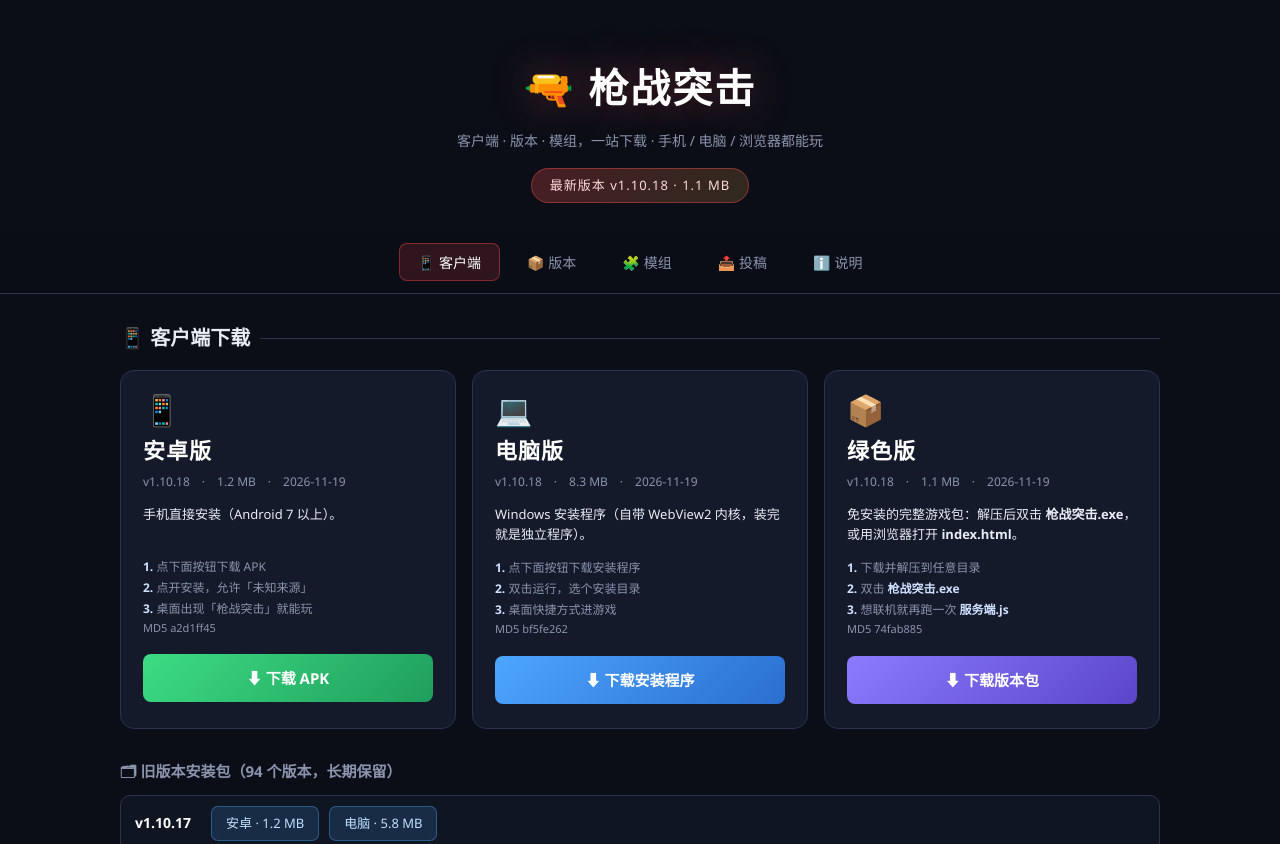
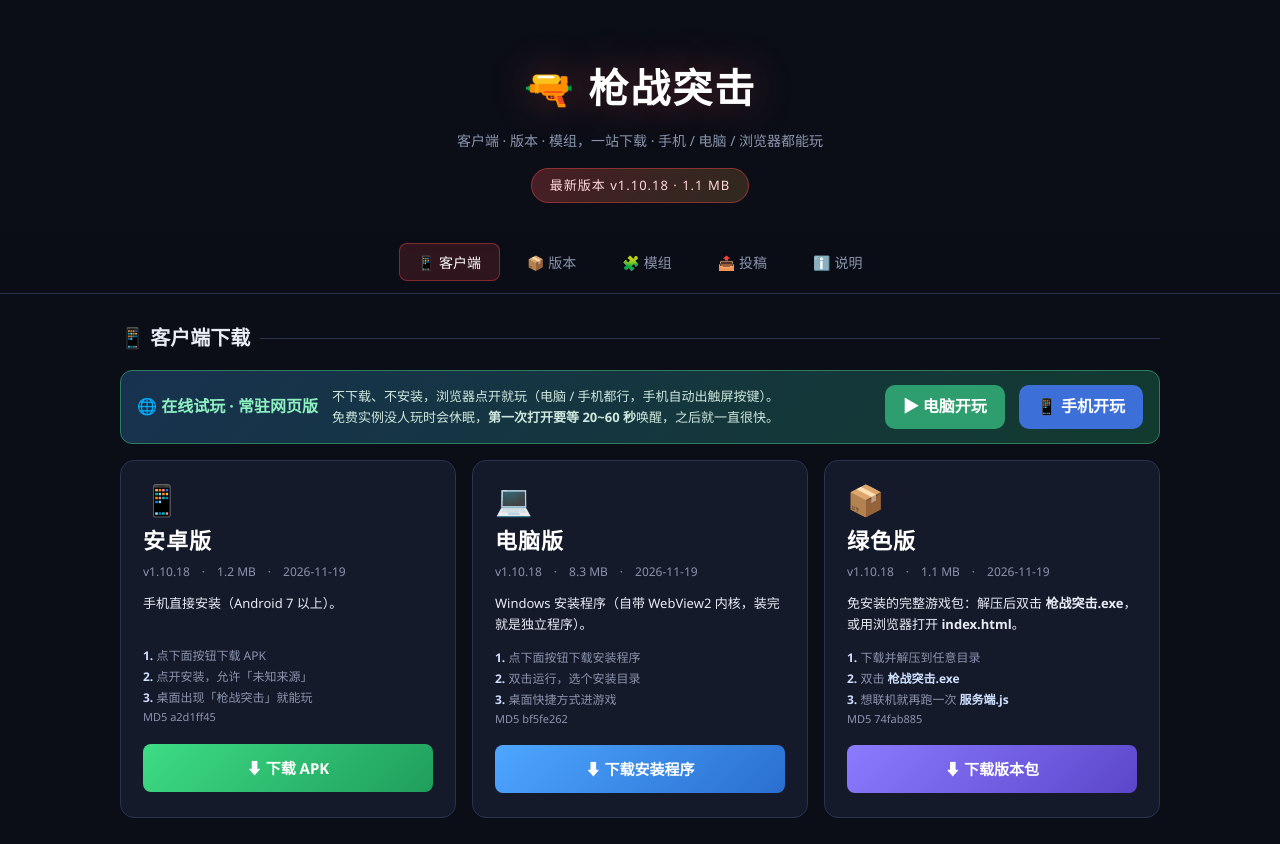
Before and after one commit to xintbc/qiangtuskill, a plain HTML site: page docs/index.html in a window 1280 px wide. Shown: the top 844 px of the page. Drawn offline with Linux system fonts and the light colour scheme.

Commit message:
官网：客户端页加「在线试玩·常驻网页版」入口（电脑/手机两个按钮 + 休眠说明）

```diff
--- a/docs/index.html
+++ b/docs/index.html
@@ -115,6 +115,23 @@
   <div id="loading">正在读取清单…</div>
 
   <section id="sec-client" class="hide"><h2>📱 客户端下载</h2>
+    <!-- 【2026-11-19】常驻网页版入口。以前这块只写在聊天记录里，官网找不到地址，
+         服务端一挂就彻底没人知道去哪儿玩 —— 现在钉在页面上，和安装包放一起。 -->
+    <div style="margin:0 0 16px;padding:14px 16px;border-radius:12px;
+                background:linear-gradient(135deg,#17324f,#123a2e);border:1px solid #2f7d5f;
+                display:flex;flex-wrap:wrap;align-items:center;gap:10px 14px">
+      <div style="font-size:16px;font-weight:700;color:#8ef0c0;white-space:nowrap">🌐 在线试玩 · 常驻网页版</div>
+      <div style="color:#cfe8dd;font-size:13px;line-height:1.65;flex:1 1 320px;min-width:220px">
+        不下载、不安装，浏览器点开就玩（电脑 / 手机都行，手机自动出触屏按键）。<br>
+        免费实例没人玩时会休眠，<b>第一次打开要等 20~60 秒</b>唤醒，之后就一直很快。
+      </div>
+      <a href="https://qiangtu-server.onrender.com/pc" target="_blank" rel="noopener"
+         style="padding:9px 18px;border-radius:10px;background:#2f9e6e;color:#fff;
+                font-weight:700;text-decoration:none;white-space:nowrap">▶ 电脑开玩</a>
+      <a href="https://qiangtu-server.onrender.com/mobile" target="_blank" rel="noopener"
+         style="padding:9px 18px;border-radius:10px;background:#3d6fd8;color:#fff;
+                font-weight:700;text-decoration:none;white-space:nowrap">📱 手机开玩</a>
+    </div>
     <div class="grid" id="clientGrid"></div>
     <div id="clientOld"></div>
     <div class="hint" id="clientHint">
```
